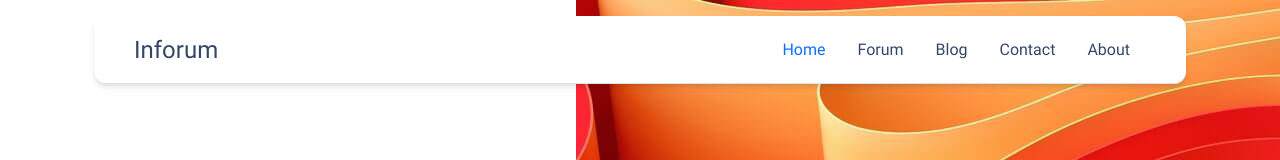
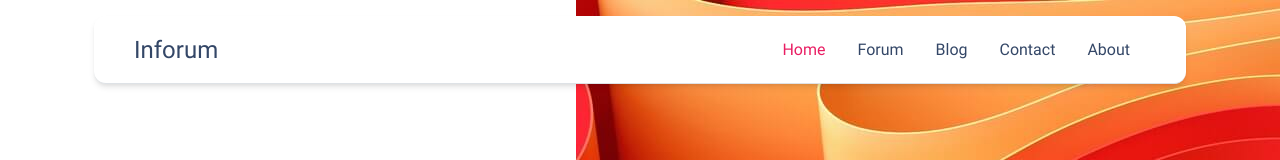
Before and after one commit to wrench1815/inforum_frontend, a Nuxt app: page / in a window 1280 px wide. Shown: the top 160 px of the page. Built offline with nearby package versions, Linux system fonts and the light colour scheme.

Commit message:
update navbar item active color

```diff
--- a/components/NavBar.vue
+++ b/components/NavBar.vue
@@ -170,6 +170,6 @@ export default {
 }
 
 #nav .navbar-nav .nuxt-link-exact-active {
-  color: #0d6efd;
+  color: #e91e63;
 }
 </style>
```
